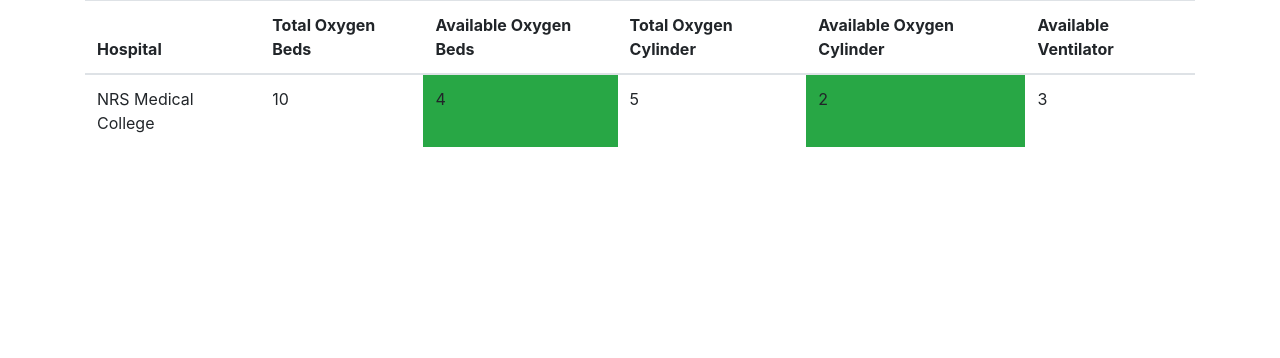
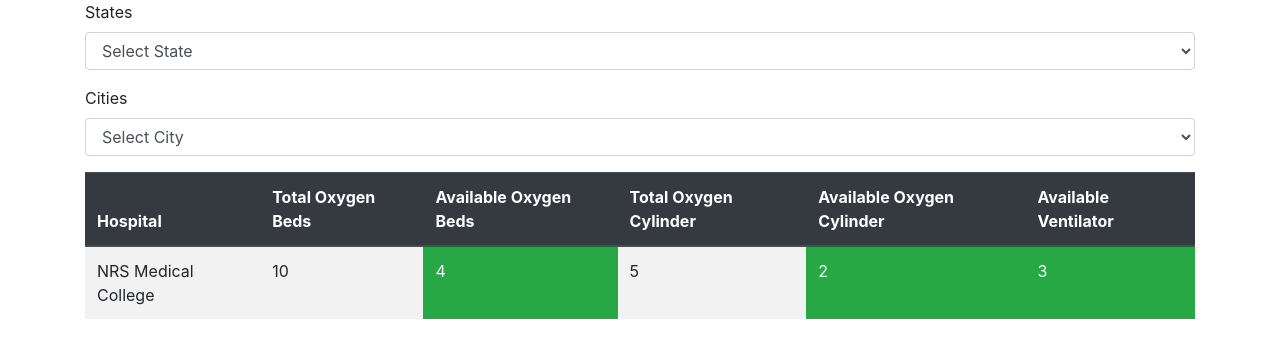
Before and after one commit to shivamdattapurkayastha99/django-hospital-bed-availabilty-checker, a Django app: page / in a window 1280 px wide. Shown: the top 358 px of the page. Run offline with Django 3.2, Linux system fonts and the light colour scheme; data comes from the database, SQL or seed files in the repository.

Commit message:
second commit

```diff
--- a/hba/hbapp/templates/hbapp/index.html
+++ b/hba/hbapp/templates/hbapp/index.html
@@ -1,17 +1,45 @@
 <!DOCTYPE html>
+{% load custom_tags %}
 <html lang="en">
+
 <head>
     <meta charset="UTF-8">
     <meta http-equiv="X-UA-Compatible" content="IE=edge">
     <meta name="viewport" content="width=device-width, initial-scale=1.0">
-    <link rel="stylesheet" href="https://cdn.jsdelivr.net/npm/bootstrap@4.5.3/dist/css/bootstrap.min.css" integrity="sha384-TX8t27EcRE3e/ihU7zmQxVncDAy5uIKz4rEkgIXeMed4M0jlfIDPvg6uqKI2xXr2" crossorigin="anonymous">
-    <title>Shivam hospital bed and oxygen availabitu checker</title>
+    <link rel="stylesheet" href="https://cdn.jsdelivr.net/npm/bootstrap@4.5.3/dist/css/bootstrap.min.css"
+        integrity="sha384-TX8t27EcRE3e/ihU7zmQxVncDAy5uIKz4rEkgIXeMed4M0jlfIDPvg6uqKI2xXr2" crossorigin="anonymous">
+    <title>Shivam hospital bed and oxygen availability checker</title>
 </head>
+
 <body>
     <div class="container">
         <!-- {{services}} -->
-            <table class="table">
-                <thead>
+        <form action="" method="get">
+            <div>
+                <div class="form-group">
+                    <label for="state">States</label>
+                    <select name="" id="state" class="form-control">
+                    <option value=""><h1>Select State</h1> </option>
+                    {% for state in states %}
+                    <option value="{{state.pk}}">{{state}}</option>
+                    {% endfor %}
+                </select>
+                </div>
+                <div class="form-group">
+                    <label for="city">Cities</label>
+                    <select name="" id="city" class="form-control">
+                    <option value=""><h1>Select City</h1> </option>
+                    {% for city in cities %}
+                    <option value="{{city.pk}}">{{city}}</option>
+                    {% endfor %}
+                </select>
+                </div>
+            </div>
+        </form>
+
+
+        <table class="table table-striped">
+            <thead class="thead-dark">
                 <tr>
                     <th>
                         Hospital
@@ -42,11 +70,13 @@
                 <tr>
                     <td>{{service.hospital}}</td>
                     <td>{{service.oxygen_beds_total}}</td>
-                        <td class="{% if service.oxygen_beds_available %}bg-success{% else %} bg-danger{% endif %} ">{{service.oxygen_beds_available}}</td>
+                    <td class="{% get_table_class service.oxygen_beds_available %}">
+                        {{service.oxygen_beds_available}}</td>
                     <td>{{service.oxygen_cylinder_total}}</td>
-                        <td class="{% if service.oxygen_cylinder_available %}bg-success{% else %} bg-danger{% endif %} ">{{service.oxygen_cylinder_available}}</td>
+                    <td class="{% get_table_class service.oxygen_cylinder_available %}">
+                        {{service.oxygen_cylinder_available}}</td>
                     <!-- <td>{{service.ventilator_total}}</td> -->
-                        <td>{{service.ventilator_available}}</td>
+                    <td class="{% get_table_class service.ventilator_available %}">{{service.ventilator_available}}</td>
                 </tr>
 
                 {% endfor %}
@@ -55,4 +85,5 @@
 
     </div>
 </body>
+
 </html>
--- /dev/null
+++ b/hba/hbapp/templatetags/custom_tags.py
@@ -0,0 +1,8 @@
+from django import template
+register=template.Library()
+@register.simple_tag
+def get_table_class(value):
+    if value:
+        return 'bg-success text-light'
+    else:
+        return 'bg-danger text-light'
--- a/hba/hbapp/views.py
+++ b/hba/hbapp/views.py
@@ -1,10 +1,15 @@
 from django.shortcuts import render,HttpResponse
-from .models import Service
+from .models import Service,State,City
 
 # Create your views here.
 def home(request):
     services=Service.objects.all()
+    cities=City.objects.all()
+    states=State.objects.all()
+
     context={
-        'services':services
+        'services':services,
+        'cities':cities,
+        'states':states
     }
     return render(request,'hbapp/index.html',context=context)
```
Lines whose indentation alone changed are shown as unchanged.
